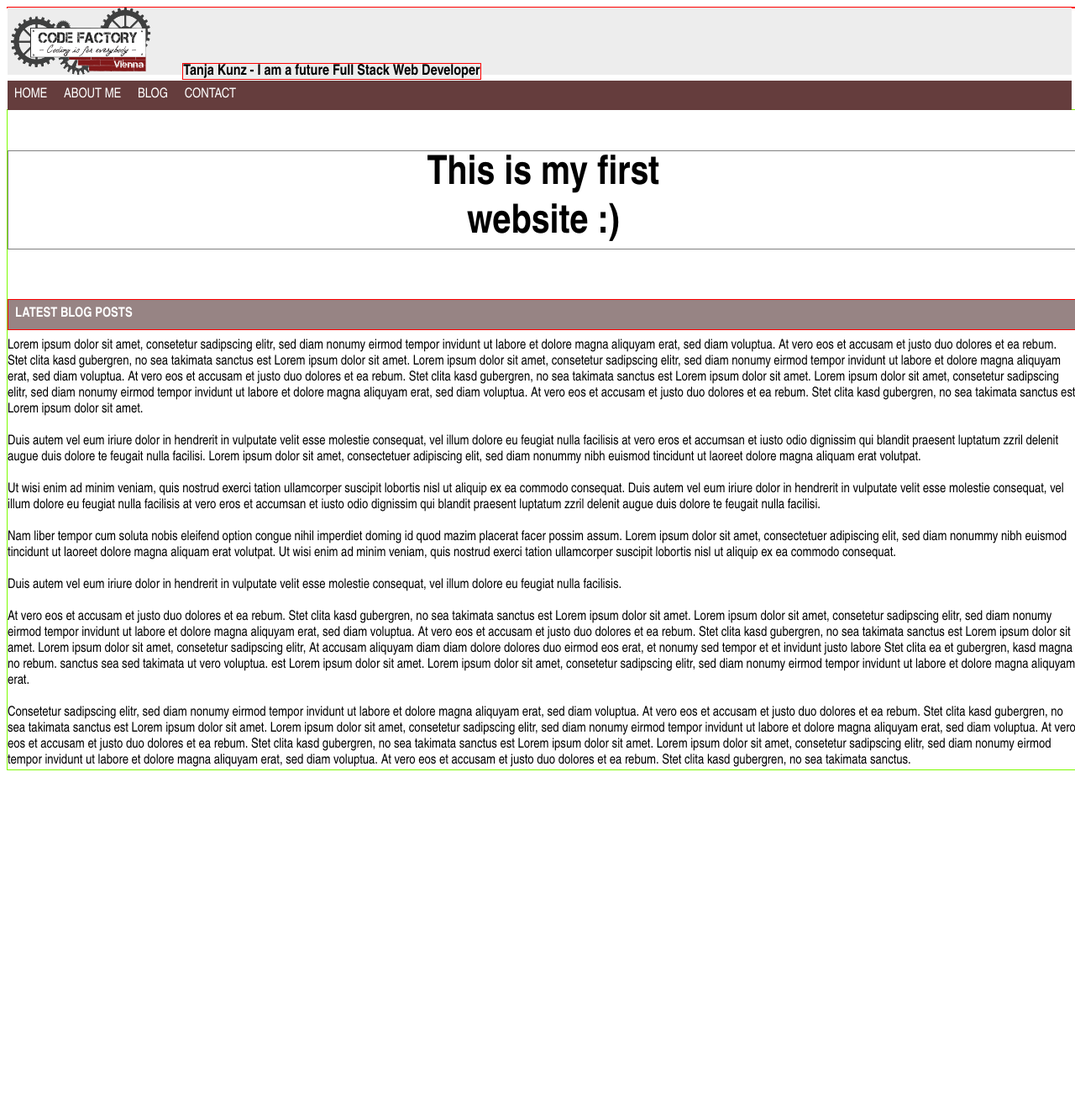
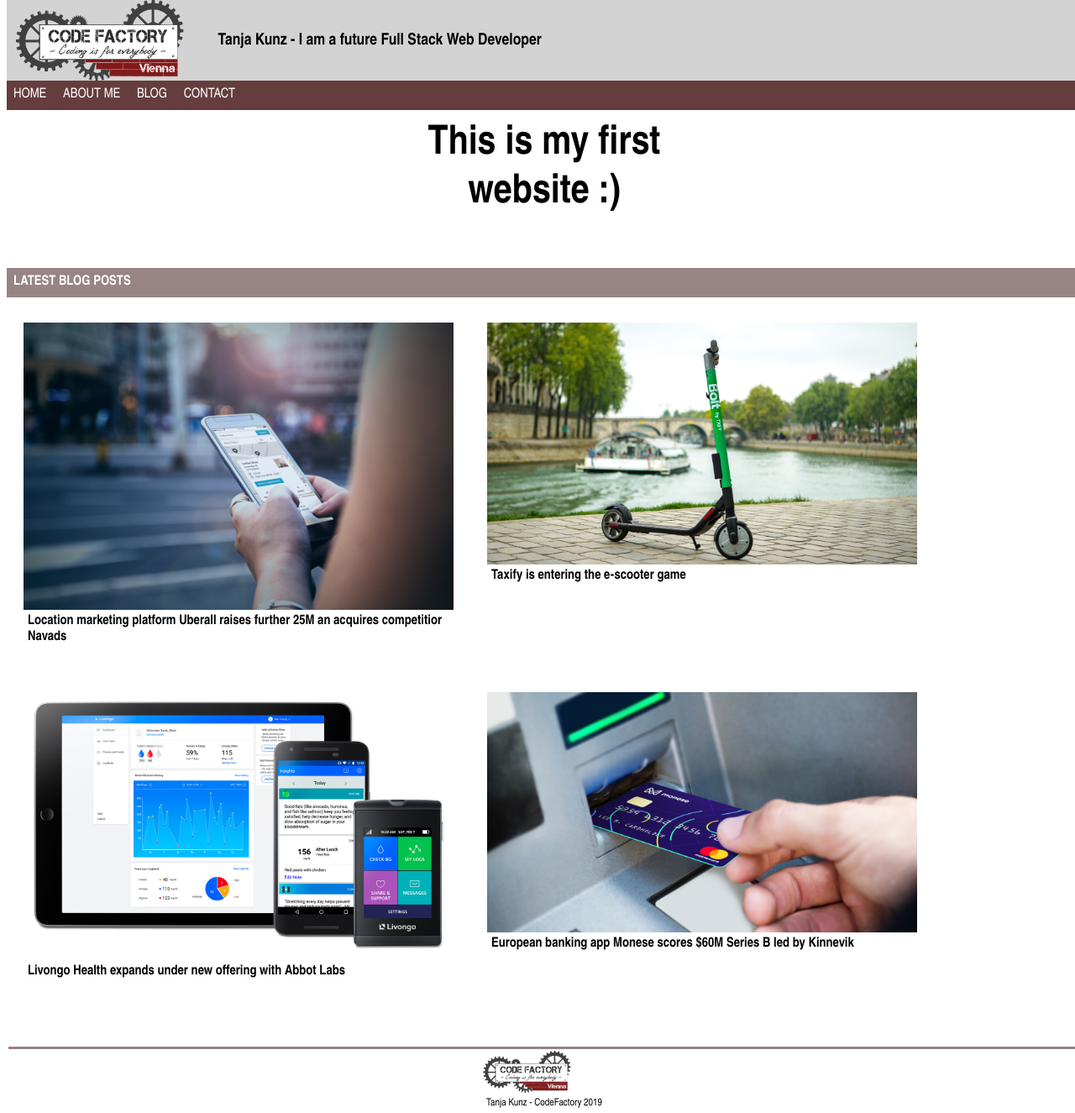
Before and after one commit to TanjaKunz/FSWD70-TanjaKunz-CodeReview-01, a plain HTML site: page index.html in a window 1280 px wide. Shown: the top 1325 px of the page at 84% size. Before the commit the page ends 917 px from the top, so only its background shows below. Drawn offline with Linux system fonts and the light colour scheme.

Commit message:
index.html and style.css completed

```diff
--- a/index.html
+++ b/index.html
@@ -2,70 +2,89 @@
 <html>
 <head>
 	<meta charset="utf-8">
-	<title>Code Review 01</title>
-	<meta name="description" content="First Code Review - Creation of a new homepage for a blog!">
-	<meta name="author" content="Tanja Kunz">
+	<title></title>
 	<link rel="stylesheet" href="style.css">
 </head>
 <body>
-	<!--<div class="container">-->
+	<div id="container">
 
-		<div id="divHeader">
-		<header class="header">
-			<img id="imgHeader" class="header" src="img/codefactory-vienna-logo.png" alt="Logo CodeFactory">
+		<header id="header">
+			<div id="divHeader" class="header">
+				<img id="imgHeader" class="header" src="img/codefactory-vienna-logo.png" alt="CodeFactory">
+				<p id="pHeader" class="header">Tanja Kunz - I am a future Full Stack Web Developer</p>
+			</div>
 
+		</header><!-- /header -->
 
+		<nav id="nav">
+			<div id="divNav">
+			<ul>
+				<li><a href="" title="Home">Home</a></li>
+				<li><a href="" title="About">About Me</a></li>
+				<li><a href="" title="Blog">Blog</a></li>
+				<li><a href="" title="ontact">Contact</a></li>
+			</ul>
+			</div>
+		</nav>
 
-			<div id="divHeader" class="header">Tanja Kunz - I am a future Full Stack Web Developer</div>
-
-			<nav>
-				<ul>
-					<li><a href="" title="Home">Home</a></li>
-					<li><a href="" title="About">About Me</a></li>
-					<li><a href="" title="Blog">Blog</a></li>
-					<li><a href="" title="ontact">Contact</a></li>
-				</ul>
-			</nav>
-		</header>
-		</div>
-
-
-
-
-
-		<main class="main">
+		<main id="main">
 			<p id="pMain" class="main">This is my first <br> website :)</p>
 
 			<h1 id="h1Main" class="main">Latest Blog Posts</h1>
 
-			<div>Lorem ipsum dolor sit amet, consetetur sadipscing elitr, sed diam nonumy eirmod tempor invidunt ut labore et dolore magna aliquyam erat, sed diam voluptua. At vero eos et accusam et justo duo dolores et ea rebum. Stet clita kasd gubergren, no sea takimata sanctus est Lorem ipsum dolor sit amet. Lorem ipsum dolor sit amet, consetetur sadipscing elitr, sed diam nonumy eirmod tempor invidunt ut labore et dolore magna aliquyam erat, sed diam voluptua. At vero eos et accusam et justo duo dolores et ea rebum. Stet clita kasd gubergren, no sea takimata sanctus est Lorem ipsum dolor sit amet. Lorem ipsum dolor sit amet, consetetur sadipscing elitr, sed diam nonumy eirmod tempor invidunt ut labore et dolore magna aliquyam erat, sed diam voluptua. At vero eos et accusam et justo duo dolores et ea rebum. Stet clita kasd gubergren, no sea takimata sanctus est Lorem ipsum dolor sit amet.<br>
-<br>
-			Duis autem vel eum iriure dolor in hendrerit in vulputate velit esse molestie consequat, vel illum dolore eu feugiat nulla facilisis at vero eros et accumsan et iusto odio dignissim qui blandit praesent luptatum zzril delenit augue duis dolore te feugait nulla facilisi. Lorem ipsum dolor sit amet, consectetuer adipiscing elit, sed diam nonummy nibh euismod tincidunt ut laoreet dolore magna aliquam erat volutpat.<br>
-<br>
+			<div id="blogContainer">
+				<div id="blog1" class="blogs">
+					<div class="divImg">
+						<img id="imgBlog1"  src="img/Phone.png" alt="Phone">
+					</div>
 
-			Ut wisi enim ad minim veniam, quis nostrud exerci tation ullamcorper suscipit lobortis nisl ut aliquip ex ea commodo consequat. Duis autem vel eum iriure dolor in hendrerit in vulputate velit esse molestie consequat, vel illum dolore eu feugiat nulla facilisis at vero eros et accumsan et iusto odio dignissim qui blandit praesent luptatum zzril delenit augue duis dolore te feugait nulla facilisi. <br>
-<br>
+					<p id="pBlog1" class="blogtext">Location marketing platform Uberall raises further 25M an acquires competitior Navads</p>
+				</div>
 
-			Nam liber tempor cum soluta nobis eleifend option congue nihil imperdiet doming id quod mazim placerat facer possim assum. Lorem ipsum dolor sit amet, consectetuer adipiscing elit, sed diam nonummy nibh euismod tincidunt ut laoreet dolore magna aliquam erat volutpat. Ut wisi enim ad minim veniam, quis nostrud exerci tation ullamcorper suscipit lobortis nisl ut aliquip ex ea commodo consequat. <br>
-<br>
+				<div id="blog2" class="blogs">
+					<div class="divImg">
+						<img id="imgBlog2" src="img/Taxify-Scooters.jpg" alt="Taxify-Scooter">
+					</div>
 
-			Duis autem vel eum iriure dolor in hendrerit in vulputate velit esse molestie consequat, vel illum dolore eu feugiat nulla facilisis. <br>
-<br>
+					<p id="pBlog2" class="blogtext">Taxify is entering the e-scooter game</p>
+				</div>
 
-			At vero eos et accusam et justo duo dolores et ea rebum. Stet clita kasd gubergren, no sea takimata sanctus est Lorem ipsum dolor sit amet. Lorem ipsum dolor sit amet, consetetur sadipscing elitr, sed diam nonumy eirmod tempor invidunt ut labore et dolore magna aliquyam erat, sed diam voluptua. At vero eos et accusam et justo duo dolores et ea rebum. Stet clita kasd gubergren, no sea takimata sanctus est Lorem ipsum dolor sit amet. Lorem ipsum dolor sit amet, consetetur sadipscing elitr, At accusam aliquyam diam diam dolore dolores duo eirmod eos erat, et nonumy sed tempor et et invidunt justo labore Stet clita ea et gubergren, kasd magna no rebum. sanctus sea sed takimata ut vero voluptua. est Lorem ipsum dolor sit amet. Lorem ipsum dolor sit amet, consetetur sadipscing elitr, sed diam nonumy eirmod tempor invidunt ut labore et dolore magna aliquyam erat. <br>
-<br>
+				<div id="blog3" class="blogs">
+					<div class="divImg">
+						<img id="imgBlog3" src="img/Devices.jpg" alt="Devices">
+					</div>
 
-			Consetetur sadipscing elitr, sed diam nonumy eirmod tempor invidunt ut labore et dolore magna aliquyam erat, sed diam voluptua. At vero eos et accusam et justo duo dolores et ea rebum. Stet clita kasd gubergren, no sea takimata sanctus est Lorem ipsum dolor sit amet. Lorem ipsum dolor sit amet, consetetur sadipscing elitr, sed diam nonumy eirmod tempor invidunt ut labore et dolore magna aliquyam erat, sed diam voluptua. At vero eos et accusam et justo duo dolores et ea rebum. Stet clita kasd gubergren, no sea takimata sanctus est Lorem ipsum dolor sit amet. Lorem ipsum dolor sit amet, consetetur sadipscing elitr, sed diam nonumy eirmod tempor invidunt ut labore et dolore magna aliquyam erat, sed diam voluptua. At vero eos et accusam et justo duo dolores et ea rebum. Stet clita kasd gubergren, no sea takimata sanctus. </div>
+					<p id="pBlog3" class="blogtext">Livongo Health expands under new offering with Abbot Labs</p>
+				</div>
 
+				<div id="blog4" class="blogs">
+					<div class="divImg">
+						<img id="imgBlog4" src="img/Debit_card_ATM.jpg" alt="ATM">
+					</div>
+
+					<p id="pBlog4" class="blogtext">European banking app Monese scores $60M Series B led by Kinnevik</p>
+				</div>
+			</div>
 
 
 
 		</main>
 
-
-		<footer>
+		<footer id="footer">
+			<div id="lineFooter"></div>
+			<div id="divFooter">
+				<img id="imgFooter" src="img/codefactory-vienna-logo.png" alt="CodeFactory">
+			</div>
+			<p id="pFooter">Tanja Kunz - CodeFactory 2019</p>
 
 		</footer>
-	<!--</div>-->
+
+
+
+	</div>
+
+
+
+
 </body>
 </html>
--- a/style.css
+++ b/style.css
@@ -1,131 +1,179 @@
-/*div {
-	border: 0.5px solid grey;
-	width: 100%;
-	font-family: "Arial Narrow", Calibri, sans-serif;
-}*/
-
 body {
-	width: 100%;
-
+	width: 99%;
 	font-family: "Arial Narrow", Calibri, sans-serif;
 }
 
+#container {
+	position: absolute;
+	width: 100%;
+	top: 0;
+	margin: 0 auto;
+}
+
 /* ------ Header ------ */
+#header {
+	float: left;
+	width: 100%;
+	height: 6em;
+	position: relative;
+}
 
 #divHeader {
+	position: fixed;
+	background-color: lightgrey;
+	height: 6em;
 	width: 100%;
-	position: relative;
-	top: 0;
-	background-color: #EDEDED;
-	border: 0.5px solid red;
+	z-index: 2;
 }
 
-header {
-	position: fixed;
-	margin: 0;
-
-
-
-	width: 99%;
-	height: 5em;
-	z-index: 2;
-
-	background-color: #EDEDED;
-}
-
-img.header {
+#imgHeader {
 	max-width: 100%;
     max-height: 100%;
     margin-left: -30px;
 }
 
-div.header {
+#pHeader {
 	position: absolute;
 	top: 50%;
 	transform: translate(0, -50%);
 	display: inline;
 	width: auto;
+	margin: 0;
 
-	border: 0;
-	font-size: 110%;
+	font-size: 120%;
 	font-weight: bold;
 }
 
+/* ---- Navigation ---- */
+#nav {
+	float: left;
+	width: 100%;
+}
 
-/* ---- Navigation ---- */
-nav {
-
-
+#divNav {
+	position: fixed;
 	width: 100%;
 	padding: 0.5em 0 0.5em 0;
 	background-color: #653D3D;
+	z-index: 2;
 }
 
 nav ul {
-
 	margin: 0;
 	padding: 0;
 }
 
 nav li {
-
 	display: inline;
 	width: 100%;
 	margin: 0.5em;
-
 }
 
 nav a {
 	text-decoration: none;
 	text-transform: uppercase;
 	color: white;
-
 }
 
-
-
 /* ------- Main ------- */
-main {
-	top: 7.5em;
-	position: relative;
-
-
+#main {
+	float: left;
+	width: 100%;
+	height: auto;
 	z-index: 1;
-
-
-	width: 99.5%;
-	border: 0.5px solid lawngreen;
-
-
-
 }
 
-p.main {
-	float: left;
-	margin: 1em 0;
-	border: 0.5px solid grey;
-	width: 100%;
+#pMain {
+	padding: 1em 0;
+	margin: 0;
 	text-align: center;
 	font-size:  300%;
 	font-weight: bold;
-
 }
 
-h1.main {
+#h1Main {
 	background-color: #978484;
-	float: left;
 	top: 8em;
 	position: sticky;
-	width: 100%;
-
 	padding: 0.5em;
-
-	border: 0.5px solid red;
 	font-size: 100%;
 	text-transform: uppercase;
 	color: white;
+	z-index: 2;
 }
 
-div.main {
+/* ------- Blogs ------- */
+#blogContainer {
 	float: left;
+	position: relative;
+	height: auto;
 }
+
+.blogs {
+	width: 40%;
+	height: 400px;
+	float: left;
+
+	margin: 20px;
+
+	font-weight: bold;
+}
+
+.divImg {
+	float: left;
+
+    width: 100%;
+
+    overflow: hidden;
+}
+
+main img {
+	float: left;
+	max-width: 100%;
+    height: auto;
+}
+
+.blogtext {
+	float: left;
+	margin: 5px;
+}
+
+/* ------ Footer ------ */
+#footer {
+	float: left;
+
+	width: 100%;
+	height: auto;
+}
+
+#lineFooter {
+	position: relative;
+	width: auto;
+	height: 3px;
+	margin: 2px;
+	background-color: #978484;
+}
+
+#divFooter {
+	position: relative;
+	width: auto;
+	height: 50px;
+}
+
+#imgFooter {
+	max-width: 100%;
+    max-height: 100%;
+    margin-left: -30px;
+
+	position: absolute;
+	left: 45%;
+	top: 50%;
+	transform: translate(0, -50%);
+}
+
+#pFooter {
+	position: relative;
+	text-align: center;
+	font-size: 75%;
+	margin: 5px;
+}
--- a/style1.css
+++ /dev/null
@@ -1,85 +0,0 @@
-body {
-	width: 99%;
-	font-family: "Arial Narrow", Calibri, sans-serif;
-}
-
-#container {
-	width: 100%;
-	border: 0.5px solid grey;
-}
-
-/* ------ Header ------ */
-#header {
-	width: 100%;
-	position: relative;
-	border: 0.5px solid blue;
-	background-color: lightgrey;
-
-}
-
-/* ---- Navigation ---- */
-#nav {
-	position: relative;
-	width: 100%;
-	padding: 0.5em 0 0.5em 0;
-	border: 0.5px solid red;
-	background-color: #653D3D;
-
-}
-
-nav ul {
-	margin: 0;
-	padding: 0;
-}
-
-nav li {
-	display: inline;
-	width: 100%;
-	margin: 0.5em;
-}
-
-nav a {
-	text-decoration: none;
-	text-transform: uppercase;
-	color: white;
-
-}
-
-/* ------- Main ------- */
-#main {
-	width: 100%;
-	position: relative;
-	border: 0.5px solid green;
-
-}
-
-#pMain {
-	margin: 1em 0;
-	text-align: center;
-	font-size:  300%;
-	font-weight: bold;
-}
-
-#h1Main {
-	background-color: #978484;
-	top: 8em;
-	position: sticky;
-	padding: 0.5em;
-	font-size: 100%;
-	text-transform: uppercase;
-	color: white;
-}
-
-
-/* ------ Footer ------ */
-#footer {
-	width: 100%;
-	position: relative;
-	border: 0.5px solid orange;
-
-}
-
-#pFooter {
-	text-align: center;
-	font-size: 75%
-}
```
Also changed, not shown: index1.html (deleted, +0 -57 lines).
